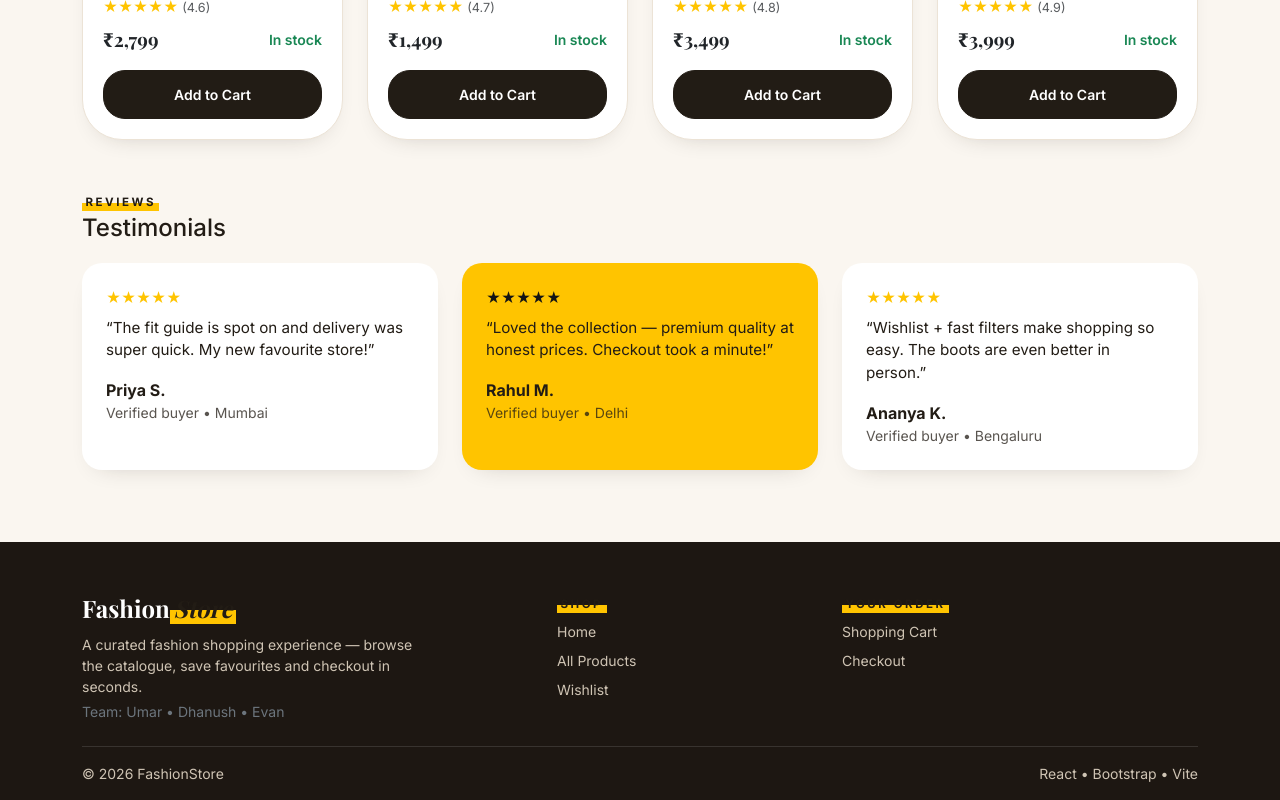
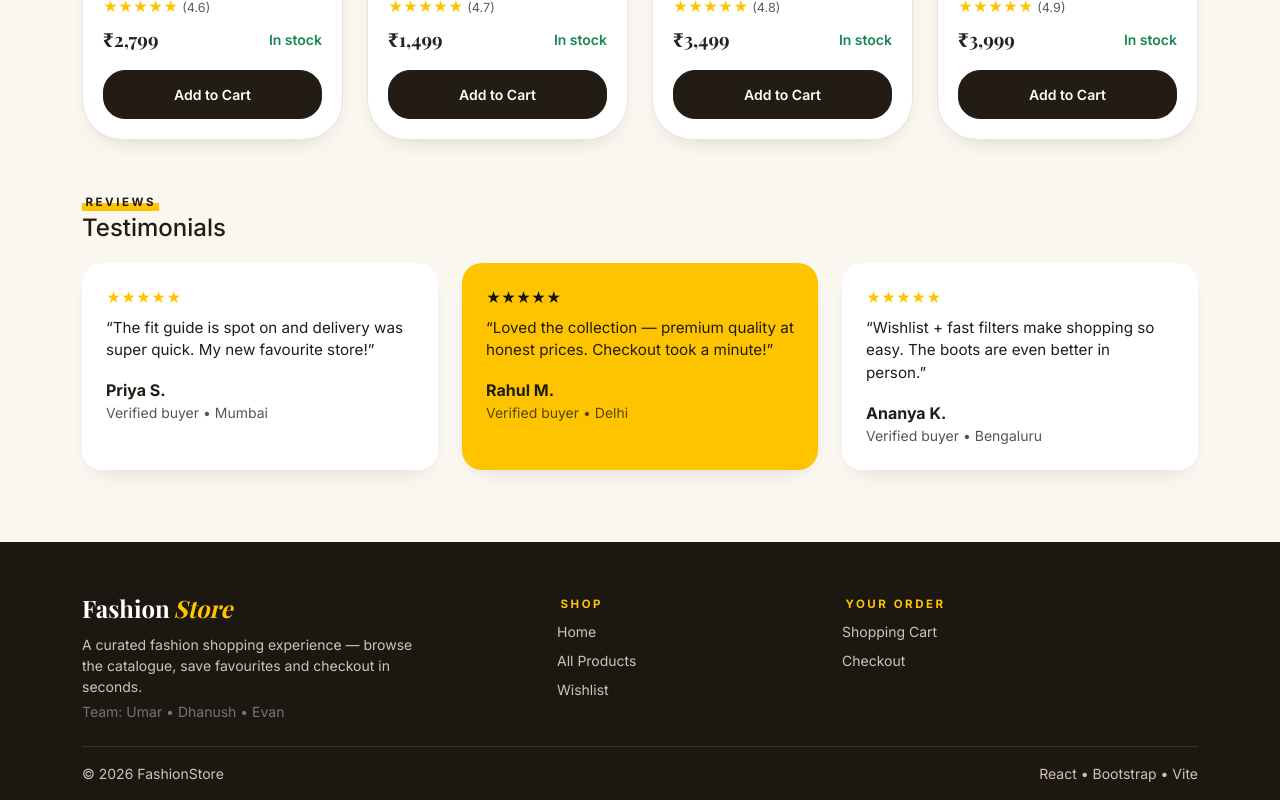
Before and after one commit to Dhanush616/fashion-store, a React (Vite) app: page / in a window 1280 px wide. Shown: the part 2115-2915 px from the top of the page. Built offline with nearby package versions, Linux system fonts and the light colour scheme; a web font is replaced by a local one.

Commit message:
fix: footer text readability, remove marker clipping

```diff
--- a/src/index.css
+++ b/src/index.css
@@ -458,6 +458,15 @@ a:hover .fs-product-title {
 .fs-footer a:hover {
   color: var(--fs-gold-soft);
 }
+.fs-footer .fs-brand span {
+  background: none;
+  color: var(--fs-gold);
+}
+.fs-footer .fs-eyebrow {
+  background: none;
+  color: var(--fs-gold);
+  line-height: 1.6;
+}
 .fs-footer-bottom {
   border-top: 1px solid rgba(255, 255, 255, 0.12);
 }
```
